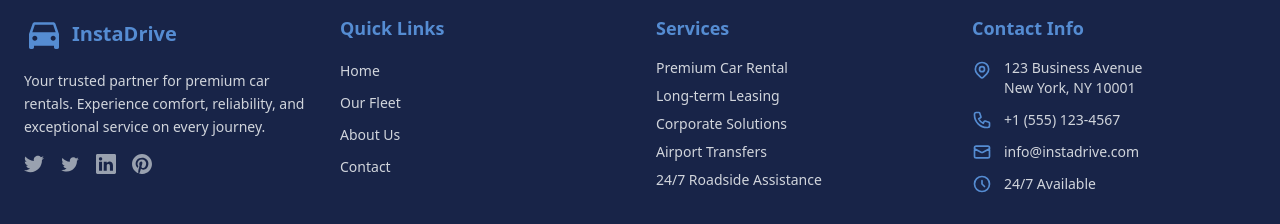
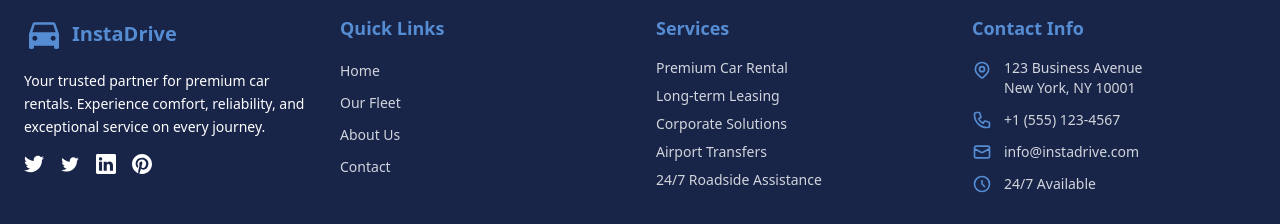
Before and after one commit to jacobferreras/car-rental, a Next.js app: page /vehicles in a window 1280 px wide. Shown: the part 954-1178 px from the top of the page. Built offline with nearby package versions, Linux system fonts and the light colour scheme; no server answers; the database is empty.

Commit message:
fix: add id prop to DateInput component and improve accessibility with labels in HomeBookingCard

```diff
--- a/components/common/DateInput.tsx
+++ b/components/common/DateInput.tsx
@@ -1,11 +1,16 @@
 import React from "react";
 
-const DateInput = () => {
+interface DateInputProps {
+  id: string;
+}
+
+const DateInput = ({ id }: DateInputProps) => {
   return (
     <div>
       <input
         type="date"
         className="input input-bordered w-full sm:w-54 lg:w-78 bg-[#1f2937]"
+        id={id}
       />
     </div>
   );
--- a/components/common/Footer.tsx
+++ b/components/common/Footer.tsx
@@ -22,14 +22,15 @@ const Footer = () => {
                 </svg>
                 <h3 className="text-xl font-bold text-[#558cd2]">InstaDrive</h3>
               </div>
-              <p className="text-gray-300 text-sm leading-relaxed">
+              <p className="text-white text-sm leading-relaxed">
                 Your trusted partner for premium car rentals. Experience
                 comfort, reliability, and exceptional service on every journey.
               </p>
               <div className="flex space-x-4">
                 <a
                   href="#"
-                  className="text-gray-400 hover:text-[#558cd2] transition-colors"
+                  className="text-white hover:text-[#558cd2] transition-colors"
+                  aria-label="Twitter"
                 >
                   <svg
                     className="w-5 h-5"
@@ -41,7 +42,8 @@ const Footer = () => {
                 </a>
                 <a
                   href="#"
-                  className="text-gray-400 hover:text-[#558cd2] transition-colors"
+                  className="text-white hover:text-[#558cd2] transition-colors"
+                  aria-label="Facebook"
                 >
                   <svg
                     className="w-5 h-5"
@@ -53,7 +55,8 @@ const Footer = () => {
                 </a>
                 <a
                   href="#"
-                  className="text-gray-400 hover:text-[#558cd2] transition-colors"
+                  className="text-white hover:text-[#558cd2] transition-colors"
+                  aria-label="LinkedIn"
                 >
                   <svg
                     className="w-5 h-5"
@@ -65,7 +68,8 @@ const Footer = () => {
                 </a>
                 <a
                   href="#"
-                  className="text-gray-400 hover:text-[#558cd2] transition-colors"
+                  className="text-white hover:text-[#558cd2] transition-colors"
+                  aria-label="GitHub"
                 >
                   <svg
                     className="w-5 h-5"
--- a/components/ui/home/HomeBookingCard.tsx
+++ b/components/ui/home/HomeBookingCard.tsx
@@ -11,12 +11,18 @@ const HomeBookingCard = () => {
         </h1>
         <div className="flex flex-col sm:flex-row gap-4">
           <div>
+            <label htmlFor="pickup-date" className="sr-only">
+              Pick-up Date
+            </label>
             <h2 className="text-[#acafb5] lg:text-xl mb-2">Pick-up Date</h2>
-            <DateInput />
+            <DateInput id="pickup-date" />
           </div>
           <div>
+            <label htmlFor="pickup-date" className="sr-only">
+              Pick-up Date
+            </label>
             <h2 className="text-[#acafb5] lg:text-xl mb-2">Drop-off Date</h2>
-            <DateInput />
+            <DateInput id="dropoff-date" />
           </div>
 
           <div className="sm:pt-9 ">
```
